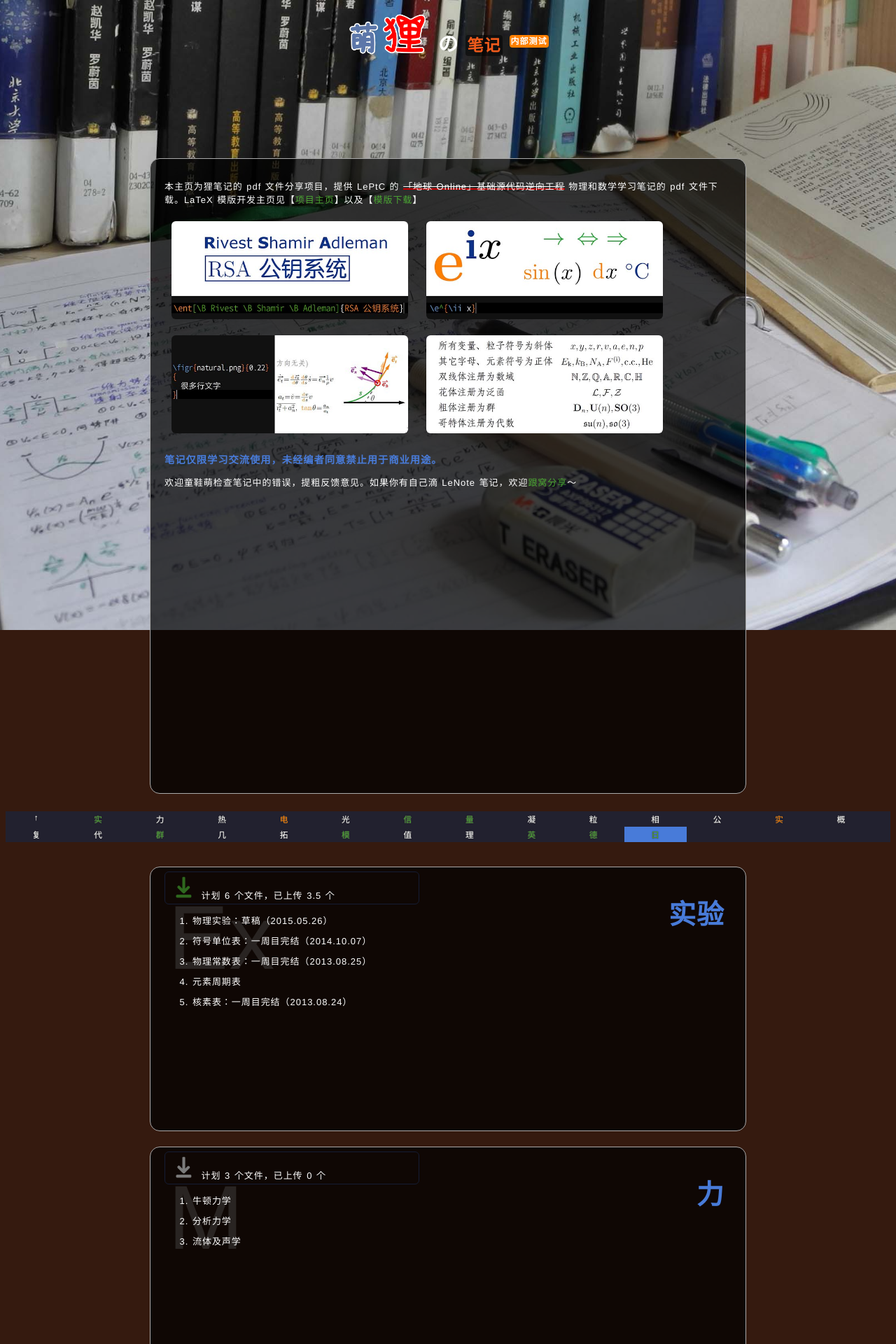
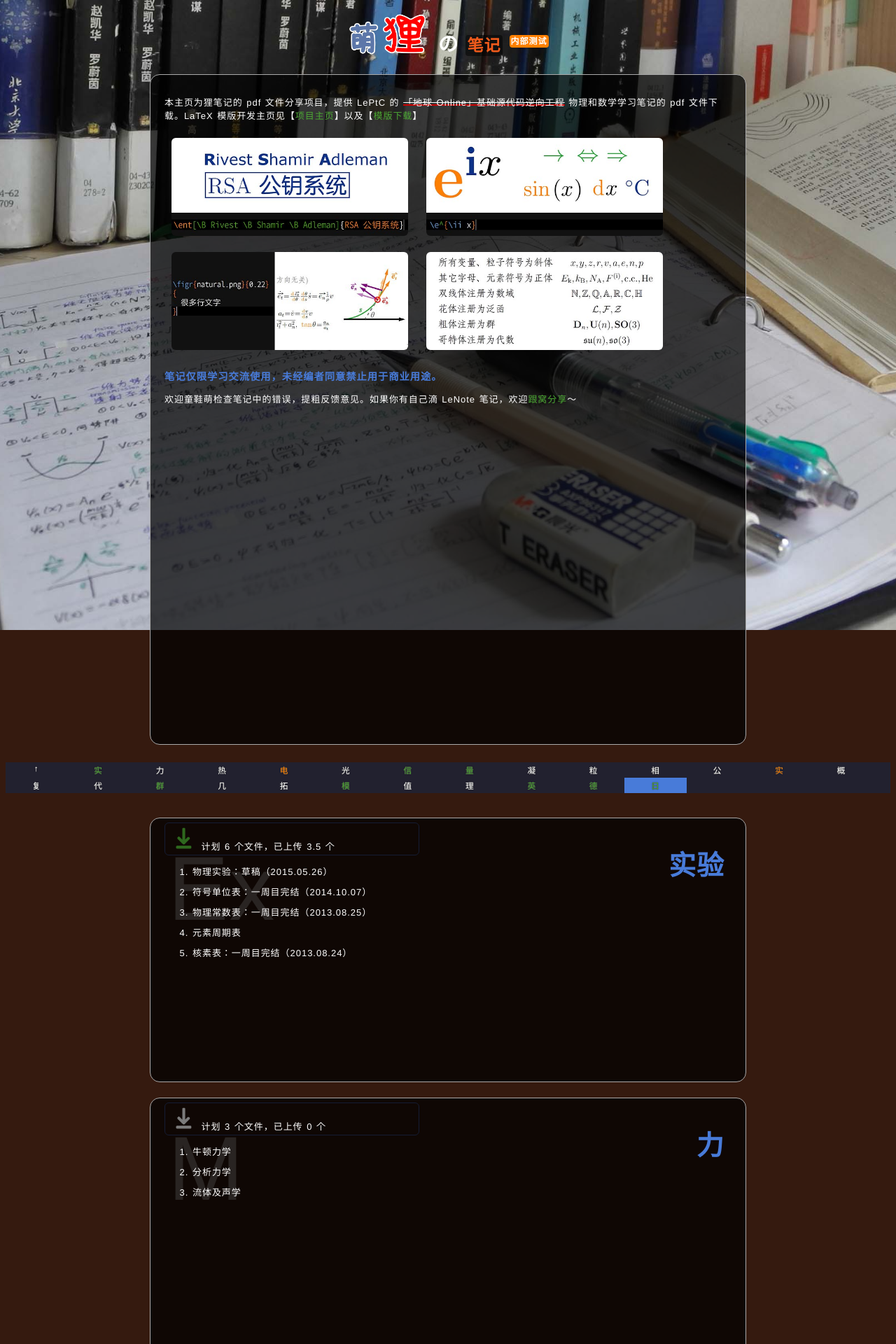
Before and after one commit to LePtC/LePtC.github.io, a Jekyll site: the page built from lenote/index.html, in a window 1280 px wide. Shown: the top 1920 px of the page at 70% size. Built offline with Jekyll 4.4.1, drawn with Linux system fonts in a browser that asks for light colours; Markdown is read by kramdown in place of the engine named in the settings; formulas are drawn with MathJax 3; comment, search, counter and statistics services are not loaded.

Commit message:
update css

```diff
--- a/css/smint.css
+++ b/css/smint.css
@@ -79,11 +79,11 @@
 
 /* SECTIONS */
 @media screen and (min-device-width: 861px){
-  .sTop {height: 580px;}}
+  .sTop {height: 590px;}}
 @media screen and (max-device-width: 860px){
-  .sTop {height: 900px;}}
+  .sTop {height: 950px;}}
 @media screen and (max-device-width: 540px){
-  .sTop {height: 1200px;}}
+  .sTop {height: 1050px;}}
 
 
 span.notebkg {
--- a/lenote/index.html
+++ b/lenote/index.html
@@ -8,6 +8,8 @@
 <link rel="stylesheet" type="text/css" href="/css/homepage15B.css">
 <link rel="stylesheet" type="text/css" href="/css/smint.css">
 <script src="/js/jquery-1.11.2.min.js"></script>
+<script src="/js/changeblur.js"></script>
+
 
 <script src="/js/jquery_002.js" type="text/javascript"></script>
 <script type="text/javascript">
@@ -23,9 +25,6 @@
 <a id="logo-imgb" title="狸笔记"><img src="/img/lenote15Bblur.jpg" class="sky" style="z-index:-5"></a>
 <a id="logo-img" title="狸笔记"><img src="/img/lenote15B.jpg" class="sky" style="z-index:-4"></a>
 </div>
-
-
-<div style="height:10vh;min-height:100px;"> </div>
 
 
 <div class="wrap">
@@ -221,5 +220,4 @@
 
 </div>
 
-
-<script src="/js/changeblur.js"></script>
+<p>&nbsp;</p>
```
